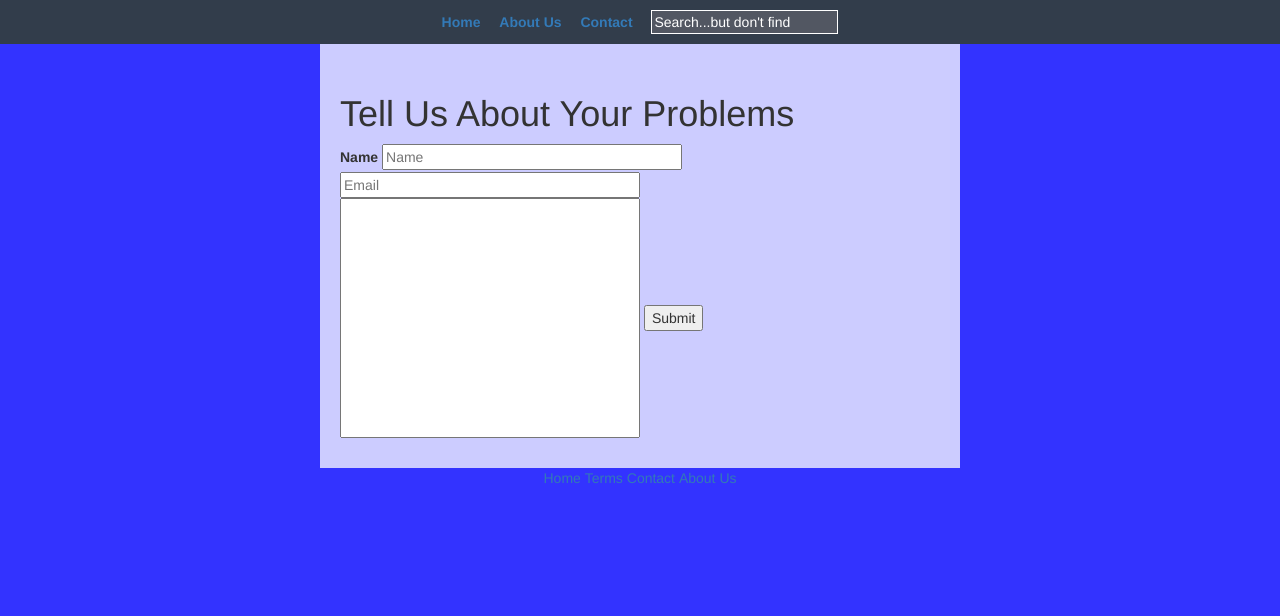
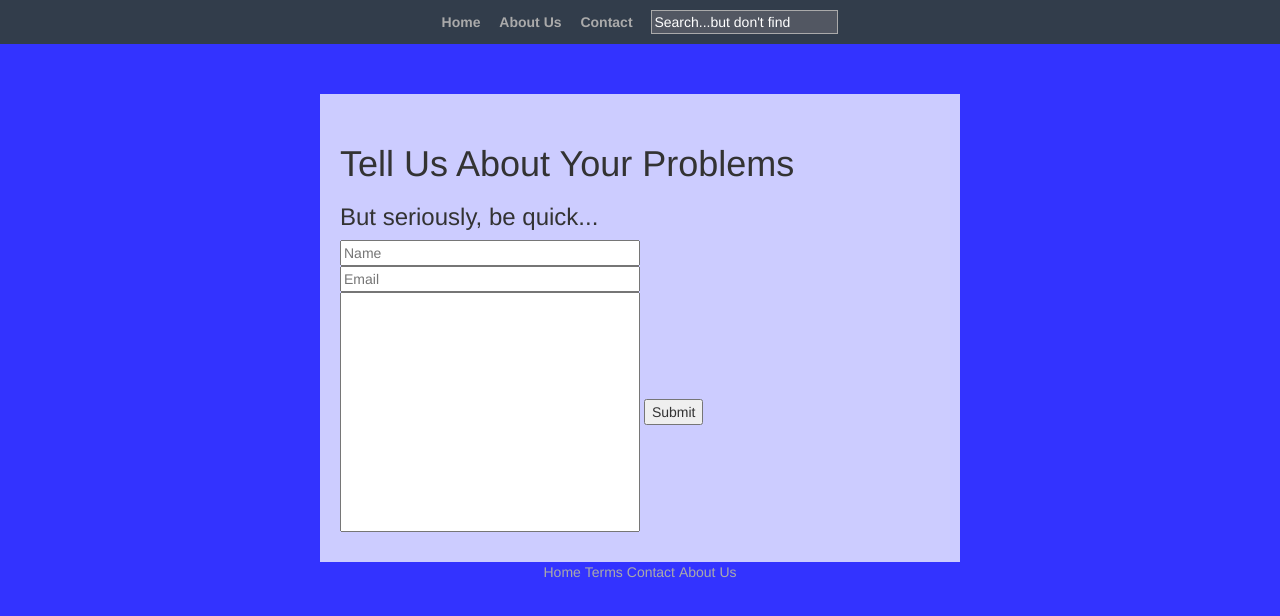
Before and after one commit to rachelwthomas/B-Team, a plain HTML site: page index.html in a window 1280 px wide. Drawn offline with nearby package versions, Linux system fonts and the light colour scheme.

Commit message:
adding small styling things, making it look a little more put together.

```diff
--- a/index.html
+++ b/index.html
@@ -36,8 +36,9 @@
   <div class="row contact_form">
     <form class="form col">
     <h1>Tell Us About Your Problems</h1>
+    <h3>But seriously, be quick...</h3>
 
-      <label>Name</label>
+
     <input type="text" placeholder="Name" class="name"></input>
     <input type="text" placeholder="Email" class="email"></input>
     <input type="text" class="message" value=""></input>
--- a/styles.css
+++ b/styles.css
@@ -1,5 +1,10 @@
 * {
   box-sizing: border-box;
+}
+
+a {
+  text-decoration: none;
+  color: #AAA;
 }
 
 body {
@@ -33,7 +38,8 @@ body {
 .navigation-links input {
   background-color: #525762;
   border: none;
-  border: solid 1px #FFF;
+  border: solid 1px #AAA;
+  color: #AAA;
 }
 
 .navigation-links ::placeholder {
@@ -51,10 +57,7 @@ body {
   width: 50%;
   background-color: #CCCCFF;
   padding: 3rem 2rem;
-}
-
-.label {
-  color: #E4E4E4;
+  margin-top: 5rem;
 }
 
 .name {
```
